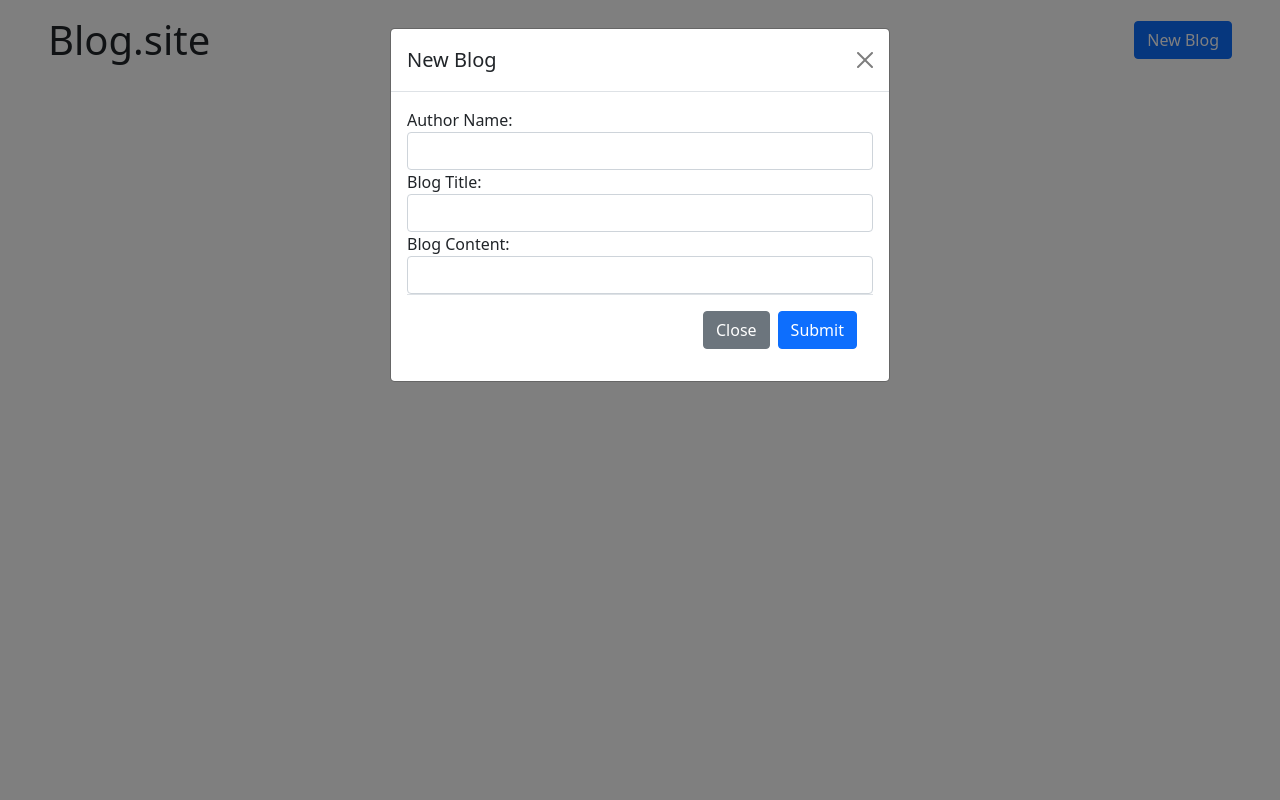
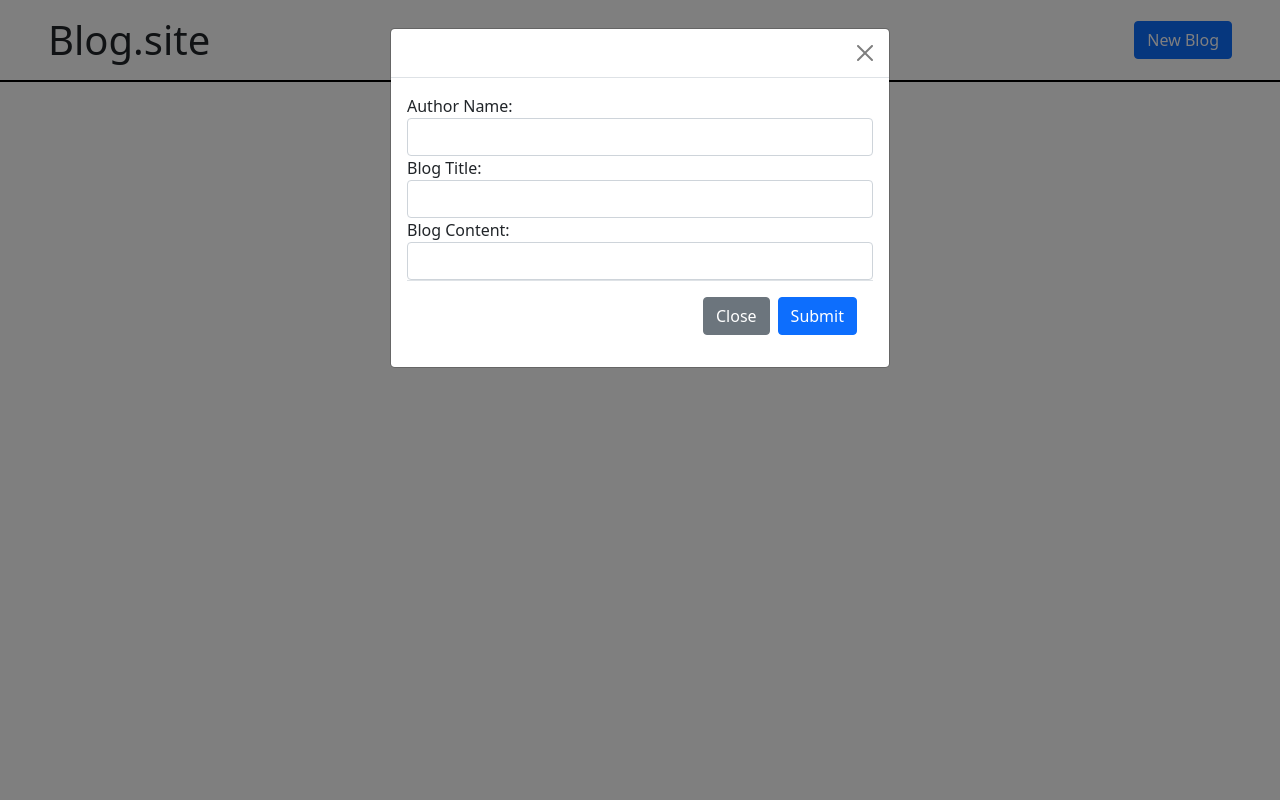
Before and after one commit to AsherSSB/CS-312-MiniProject-1, a Node server app: page / in a window 1280 px wide, after a click on "New Blog". Run offline with Node 20, Linux system fonts and the light colour scheme.

Commit message:
added bootstrap and edit functionality

```diff
--- a/app/routes/homeRoutes.js
+++ b/app/routes/homeRoutes.js
@@ -41,7 +41,8 @@ router.delete('/api/blog/:id', (req, res) => {
 router.patch('/api/blog/:id', (req, res) => {
 	const blogId = parseInt(req.params.id);
 	const payload = req.body;
-	if (!isNaN(blogId)) {
+
+	if (isNaN(blogId)) {
 		return res.status(400).json({message: 'Invalid blog ID'});
 	}
 	if (!payload) {
--- a/app/views/home/index.ejs
+++ b/app/views/home/index.ejs
@@ -6,35 +6,39 @@
         <link rel="stylesheet" type="text/css" href="/styles/home.css">
     </head>
     <body>
-        <header>
+        <header class="fixed-top">
             <h1 class="d-flex justify-content-between align-items-center my-3 mx-5">
               <span class="ml-5">Blog.site</span>
               <button id="new-blog-button" type="button" class="btn btn-primary" data-bs-toggle="modal" data-bs-target="#staticBackdrop">New Blog</button>
             </h1>
         </header>
 
-        <div id="blog-main-container">
+        <!-- Blogs Container -->
+        <div id="blog-main-container" class="container">
             <% for (let blog of blogs) { %>
-                <div class="blog-container">
-                    <div class="blog-title"><%= blog.title %></div>
-                    <div class="blog-content"><%= blog.content %></div>
-                    <div class="blog-footer">
+                <div class="row card mb-5">
+                    <div class="blog-title card-header d-flex justify-content-between"><span><%= blog.title %></span><span class="blog-author">Posted By: <%= blog.author %></span></div>
+                    <div class="card-body my-3">
+                        <div class="blog-content card-text"><%= blog.content %></div>
+                    </div>
+                    <div class="blog-footer card-footer d-flex justify-content-between">
                         <span class="blog-time-container">Posted at: <span class=blog-time><%= blog.time %></span></span>
-                        <span class="blog-author">By: <%= blog.author %></span>
-                    </div>
-                    <div class="blog-controls">
-                        <button class="blog-delete">Delete</button>
-						<button class="blog-edit">Edit</button>
+                        <span class="blog-controls">
+                            <button class="blog-delete btn-danger btn-sm">Delete</button>
+                            <button class="blog-edit btn-secondary btn-sm" data-bs-toggle="modal" data-bs-target="#staticEdit">Edit</button>
+                        </span>
                     </div>
                 </div>
+
             <% } %>
         </div>
 
+        <!-- New Post Modal -->
         <div class="modal fade" id="staticBackdrop" data-bs-backdrop="static" data-bs-keyboard="false" tabindex="-1" aria-labelledby="staticBackdropLabel" aria-hidden="true">
             <div class="modal-dialog">
                 <div class="modal-content">
                     <div class="modal-header">
-                <h5 class="modal-title" id="staticBackdropLabel">New Blog</h5>
+                        <h5 class="modal-title" id="staticBackdropLabel"></h5>
                         <button type="button" class="btn-close" data-bs-dismiss="modal" aria-label="Close"></button>
                     </div>
                     <div class="modal-body">
@@ -65,6 +69,32 @@
             </div>
         </div>
 
+        <!-- Edit Modal -->
+        <div class="modal fade" id="staticEdit" data-bs-backdrop="static" data-bs-keyboard="false" tabindex="-1" aria-labelledby="staticEditLabel" aria-hidden="true">
+            <div class="modal-dialog">
+                <div class="modal-content">
+                    <div class="modal-header">
+                        <h5 class="modal-title" id="staticEditLabel"></h5>
+                        <button type="button" class="btn-close" data-bs-dismiss="modal" aria-label="Close"></button>
+                    </div>
+                    <div class="modal-body">
+                        <form id="edit-blog-container">
+
+                            <div class="form-group">
+                                <label for="new-content">Blog Content:</label>
+                                <input class="form-control" type="text" id="edit-content" name="content">
+                            </div>
+
+                            <div class="modal-footer">
+                                <button type="button" class="btn btn-secondary" data-bs-dismiss="modal">Close</button>
+                                <button type="submit" class="btn btn-primary">Submit</button>
+                            </div>
+                        </form>
+                    </div>
+                </div>
+            </div>
+        </div>
+
         <script>window.blogs = <%- JSON.stringify(blogs || []) %>;</script>
         <script defer src="https://cdn.jsdelivr.net/npm/bootstrap@5.0.2/dist/js/bootstrap.bundle.min.js" integrity="sha384-MrcW6ZMFYlzcLA8Nl+NtUVF0sA7MsXsP1UyJoMp4YLEuNSfAP+JcXn/tWtIaxVXM" crossorigin="anonymous"></script>
         <script src="/scripts/home.js"></script>
--- a/static/scripts/home.js
+++ b/static/scripts/home.js
@@ -2,9 +2,11 @@ const blogContainer = document.getElementById('blog-main-container');
 const newBlogForm = document.getElementById('new-blog-container');
 const timeDisplays = document.querySelectorAll('.blog-time');
 const deleteButtons = document.querySelectorAll('.blog-delete');
-const editButtons = document.querySelectorAll('.blog.edit');
+const editButtons = document.querySelectorAll('.blog-edit');
 const newBlogButton = document.getElementById('new-blog-button');
 const submissionOverlay = document.getElementById('submission-overlay');
+const editForm = document.getElementById('edit-blog-container');
+const editModal = document.getElementById('staticEdit');
 
 const serverURL = window.location.origin;
 const windowBlogData = window.blogs;
@@ -12,11 +14,11 @@ const windowBlogData = window.blogs;
 const blogsDivArray = Array.from(blogContainer.children);
 
 deleteButtons.forEach(element => {
-    element.addEventListener('click', () => deleteBlog(element.closest('.blog-container')));
+    element.addEventListener('click', () => deleteBlog(element.closest('.row')));
 });
 
 editButtons.forEach(element => {
-	element.addEventListener('click', () => editBlog(element.closest('.blog-container')));
+	element.addEventListener('click', () => editBlog(element.closest('.row')));
 });
 
 timeDisplays.forEach(element => {
@@ -38,6 +40,11 @@ newBlogForm.addEventListener('submit', (e) => {
     }
 
     addBlog(blogData);
+});
+
+editForm.addEventListener('submit', (e) => {
+    e.preventDefault();
+    patchEdit()
 });
 
 function displayOverlay(headerText) {
@@ -64,7 +71,6 @@ function addBlog(blog) {
         return response.json();
     })
     .then(data => {
-        console.log(data)
         window.location.reload();
     })
     .catch(error => console.log('Error: ', error));
@@ -83,7 +89,6 @@ function deleteBlog(blog) {
         return response.json();
     })
     .then(data => {
-        console.log(data)
         window.location.reload();
     })
     .catch(error => console.log('Error: ', error));
@@ -92,5 +97,29 @@ function deleteBlog(blog) {
 function editBlog(blog) {
     const blogIndex = blogsDivArray.indexOf(blog);
     const blogId = windowBlogData[blogIndex]['id'];
+    editForm.dataset.blogId = blogId;
+}
 
+function patchEdit() {
+    formData = new FormData(editForm);
+    blogId = editForm.dataset.blogId;
+    fetch(serverURL+'/api/blog/'+blogId, {
+        method: 'PATCH',
+        headers: {
+            'Content-Type': 'application/json',
+        },
+        body: JSON.stringify({
+            content: formData.get('content')
+        })
+    })
+    .then(response => {
+        if (!response.ok) {
+            throw new Error(`HTTP Error: ${response.status}`);
+        }
+        return response.json();
+    })
+    .then(data => {
+        window.location.reload();
+    })
+    .catch(error => console.log('Error: ', error));
 }
--- /dev/null
+++ b/static/styles/home.css
@@ -0,0 +1,7 @@
+header {
+    background-color: white;
+    border-bottom: 2px solid black;
+}
+body {
+    margin-top: 100px;
+}
```
Lines whose indentation alone changed are shown as unchanged.
